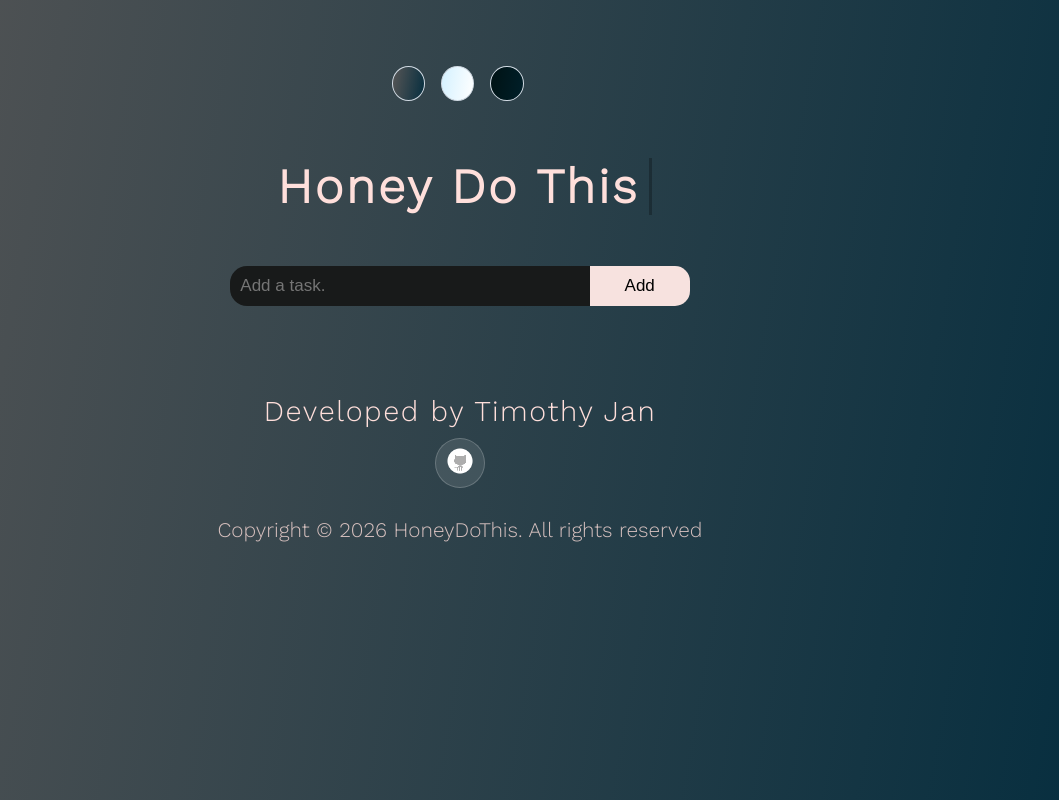
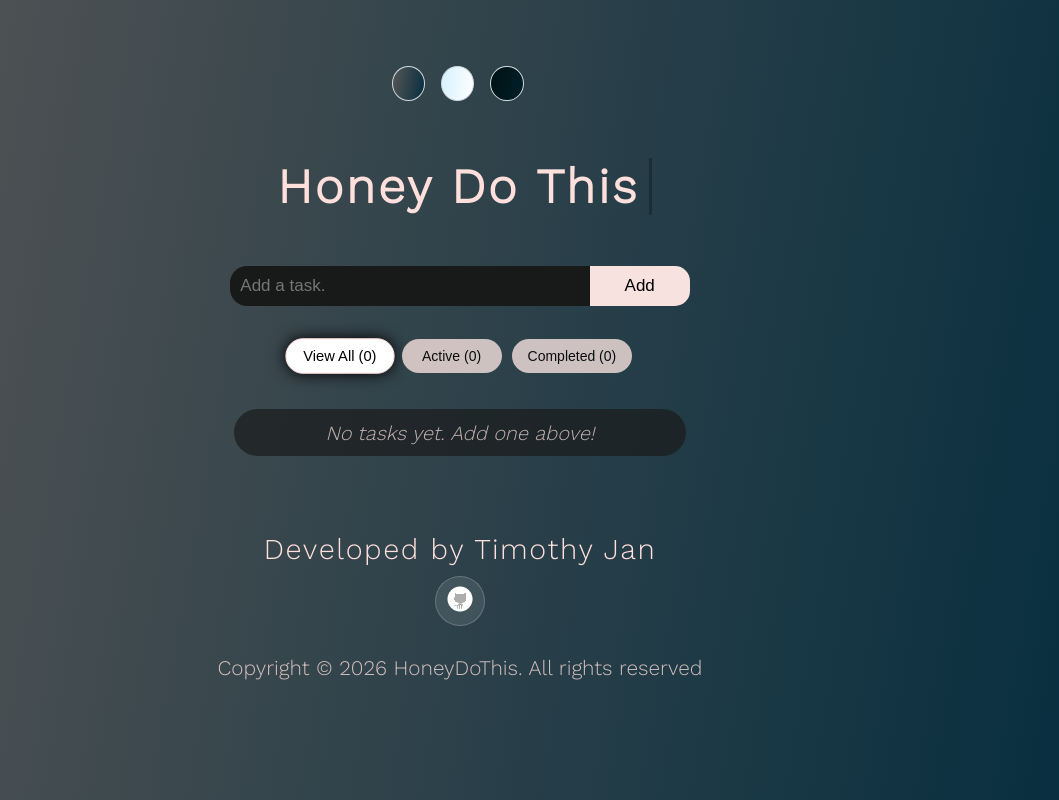
Before and after one commit to TimothyJan/HoneyDoThis-frontend, an Angular app: page / in a window 1280 px wide. Shown: the whole page, without its empty margins (180-1239 px from the left). Built offline with nearby package versions, Linux system fonts and the light colour scheme.

Commit message:
Added Filter

```diff
--- a/src/app/models/task.model.ts
+++ b/src/app/models/task.model.ts
@@ -1,5 +1,8 @@
-interface Task {
+export interface Task {
+  id: number;
   text: string;
   completed: boolean;
   isFalling?: boolean;
 }
+
+export type FilterType = 'all' | 'active' | 'completed';
--- a/src/app/task-list/task-list.html
+++ b/src/app/task-list/task-list.html
@@ -1,15 +1,15 @@
-<!-- Add Todo Form -->
+<!-- Add task Form -->
 <div id="form">
-    <form (ngSubmit)="addToDo($event)">
+    <form (ngSubmit)="addTask($event)">
         <input
-            class="todo-input"
+            class="task-input"
             type="text"
             placeholder="Add a task."
-            [(ngModel)]="newTodoText"
+            [(ngModel)]="newTaskText"
             name="todoInput"
             [ngClass]="currentTheme + '-input'">
         <button
-            class="todo-btn"
+            class="task-btn"
             type="submit"
             [ngClass]="currentTheme + '-button'">
             Add
@@ -17,26 +17,74 @@
     </form>
 </div>
 
-<!-- Todo List -->
+<!-- Filter Buttons -->
+<div class="filter-container">
+    <button
+        class="filter-btn"
+        [ngClass]="[
+            currentTheme + '-button',
+            currentFilter === 'all' ? 'active-filter' : ''
+        ]"
+        (click)="setFilter('all')">
+        View All ({{ tasks.length }})
+    </button>
+    <button
+        class="filter-btn"
+        [ngClass]="[
+            currentTheme + '-button',
+            currentFilter === 'active' ? 'active-filter' : ''
+        ]"
+        (click)="setFilter('active')">
+        Active ({{ getActiveCount() }})
+    </button>
+    <button
+        class="filter-btn"
+        [ngClass]="[
+            currentTheme + '-button',
+            currentFilter === 'completed' ? 'active-filter' : ''
+        ]"
+        (click)="setFilter('completed')">
+        Completed ({{ getCompletedCount() }})
+    </button>
+</div>
+
+<!-- Task List -->
 <div id="myUnOrdList">
-    <ul class="todo-list">
-        <li *ngFor="let todo of todos; let i = index"
-            class="todo"
-            [ngClass]="[currentTheme + '-todo', todo.completed ? 'completed' : '']"
-            [class.fall]="todo.isFalling">
-            <span class="todo-item">{{ todo.text }}</span>
+    <ul class="task-list">
+        @for(task of filteredTasks; track task.id) {
+            <li class="task"
+                [ngClass]="[currentTheme + '-task', task.completed ? 'completed' : '']"
+                [class.fall]="task.isFalling">
+                <span class="task-item">{{ task.text }}</span>
                 <button
                     class="check-btn"
                     [ngClass]="currentTheme + '-button'"
-                (click)="toggleComplete(i)">
+                    (click)="toggleComplete(task.id)">
                     <i class="fas fa-check"></i>
                 </button>
                 <button
                     class="delete-btn"
                     [ngClass]="currentTheme + '-button'"
-                (click)="deleteTodo(i)">
+                    (click)="deleteTask(task.id)">
                     <i class="fas fa-trash"></i>
                 </button>
             </li>
+        }
+
+        <!-- Empty state message -->
+        @if (filteredTasks.length === 0) {
+            <li class="task empty-state"
+                [ngClass]="currentTheme + '-task'">
+                <span class="task-item">
+                    @if (currentFilter === 'all') {
+                        No tasks yet. Add one above!
+                    } @else if (currentFilter === 'active') {
+                        No active tasks. Great job!
+                    } @else {
+                        No completed tasks yet.
+                    }
+                </span>
+            </li>
+        }
     </ul>
 </div>
--- a/src/app/task-list/task-list.ts
+++ b/src/app/task-list/task-list.ts
@@ -1,12 +1,14 @@
 import { Component, OnDestroy, OnInit } from '@angular/core';
 import { Subscription } from 'rxjs';
 import { ThemeType } from '../models/themeType.model';
+import { Task, FilterType } from '../models/task.model';
 import { ThemeService } from '../services/theme-service';
 import { CommonModule } from '@angular/common';
 import { FormsModule } from '@angular/forms';
 
 @Component({
   selector: 'app-task-list',
+  standalone: true,
   imports: [
     CommonModule,
     FormsModule
@@ -15,13 +17,14 @@ import { FormsModule } from '@angular/forms';
   styleUrl: './task-list.css',
 })
 export class TaskList implements OnInit, OnDestroy {
-  newTodoText: string = '';
-  todos: Task[] = [];
+  newTaskText: string = '';
+  tasks: Task[] = [];
+  filteredTasks: Task[] = [];
   currentTheme: ThemeType = 'standard';
-  currentDateTime: string = '';
+  currentFilter: FilterType = 'all';
 
   private themeSubscription: Subscription;
-  private dateTimeInterval: any;
+  private nextId: number = 0;
 
   constructor(private themeService: ThemeService) {
     // Subscribe to theme changes
@@ -31,72 +34,113 @@ export class TaskList implements OnInit, OnDestroy {
   }
 
   ngOnInit(): void {
-    this.loadTodos();
-    this.updateDateTime();
-    // Update date time every second
-    this.dateTimeInterval = setInterval(() => this.updateDateTime(), 1000);
+    this.loadTasks();
+    this.updateFilteredTasks();
   }
 
   ngOnDestroy(): void {
-    // Clean up subscriptions and intervals
+    // Clean up subscriptions
     if (this.themeSubscription) {
       this.themeSubscription.unsubscribe();
     }
-    if (this.dateTimeInterval) {
-      clearInterval(this.dateTimeInterval);
-    }
   }
 
-  // Update date time display
-  updateDateTime(): void {
-    this.currentDateTime = new Date().toLocaleString();
-  }
-
-  // Add new todo
-  addToDo(event: Event): void {
+  // Add new task
+  addTask(event: Event): void {
     event.preventDefault();
 
-    const todoText = this.newTodoText.trim();
-    if (todoText === '') {
+    const taskText = this.newTaskText.trim();
+    if (taskText === '') {
       alert('You must write something!');
       return;
     }
 
-    const todoObject: Task = { text: todoText, completed: false };
-    this.todos.push(todoObject);
-    this.saveTodosToLocalStorage();
+    const taskObject: Task = {
+      id: this.nextId++,
+      text: taskText,
+      completed: false
+    };
+    this.tasks.push(taskObject);
+    this.saveTasksToLocalStorage();
+    this.updateFilteredTasks();
 
-    this.newTodoText = '';
+    this.newTaskText = '';
   }
 
-  // Toggle todo completion
-  toggleComplete(index: number): void {
-    this.todos[index].completed = !this.todos[index].completed;
-    this.saveTodosToLocalStorage();
+  // Toggle task completion
+  toggleComplete(taskId: number): void {
+    const task = this.tasks.find(t => t.id === taskId);
+    if (task) {
+      task.completed = !task.completed;
+      this.saveTasksToLocalStorage();
+      this.updateFilteredTasks();
+    }
   }
 
-  // Delete todo with animation
-  deleteTodo(index: number): void {
-    // Add falling animation class
-    this.todos[index].isFalling = true;
+  // Delete task with animation
+  deleteTask(taskId: number): void {
+    const index = this.tasks.findIndex(t => t.id === taskId);
+    if (index !== -1) {
+      // Add falling animation class
+      this.tasks[index].isFalling = true;
 
-    // Remove after animation
-    setTimeout(() => {
-      this.todos.splice(index, 1);
-      this.saveTodosToLocalStorage();
-    }, 500);
+      // Remove after animation
+      setTimeout(() => {
+        this.tasks.splice(index, 1);
+        this.saveTasksToLocalStorage();
+        this.updateFilteredTasks();
+      }, 500);
+    }
   }
 
-  // Save todos to localStorage
-  saveTodosToLocalStorage(): void {
-    localStorage.setItem('todos', JSON.stringify(this.todos));
+  // Change filter
+  setFilter(filter: FilterType): void {
+    this.currentFilter = filter;
+    this.updateFilteredTasks();
   }
 
-  // Load todos from localStorage
-  loadTodos(): void {
-    const savedTodos = localStorage.getItem('todos');
-    if (savedTodos) {
-      this.todos = JSON.parse(savedTodos);
+  // Update filtered tasks based on current filter
+  private updateFilteredTasks(): void {
+    switch (this.currentFilter) {
+      case 'active':
+        this.filteredTasks = this.tasks.filter(task => !task.completed);
+        break;
+      case 'completed':
+        this.filteredTasks = this.tasks.filter(task => task.completed);
+        break;
+      default:
+        this.filteredTasks = [...this.tasks];
+    }
+  }
+
+  // Get count of active tasks
+  getActiveCount(): number {
+    return this.tasks.filter(task => !task.completed).length;
+  }
+
+  // Get count of completed tasks
+  getCompletedCount(): number {
+    return this.tasks.filter(task => task.completed).length;
+  }
+
+  // Save tasks to localStorage
+  private saveTasksToLocalStorage(): void {
+    localStorage.setItem('tasks', JSON.stringify(this.tasks));
+    // Update nextId to be one more than the max id
+    this.nextId = this.tasks.length > 0
+      ? Math.max(...this.tasks.map(t => t.id)) + 1
+      : 0;
+  }
+
+  // Load tasks from localStorage
+  private loadTasks(): void {
+    const savedTasks = localStorage.getItem('tasks');
+    if (savedTasks) {
+      this.tasks = JSON.parse(savedTasks);
+      this.nextId = this.tasks.length > 0
+        ? Math.max(...this.tasks.map(t => t.id)) + 1
+        : 0;
+      this.updateFilteredTasks();
     }
   }
 }
--- a/src/styles.css
+++ b/src/styles.css
@@ -42,9 +42,9 @@
     --button-hover-darker: #001f29;
 
     /* Todo Item Backgrounds */
-    --todo-bg-standard: rgb(26, 27, 27);
-    --todo-bg-light: #AEB1B4;
-    --todo-bg-darker: #01394c;
+    --task-bg-standard: rgb(26, 27, 27);
+    --task-bg-light: #AEB1B4;
+    --task-bg-darker: #01394c;
 
     /* Border Colors */
     --border-light: #d1dae3;
@@ -317,13 +317,13 @@ form button {
     width: 100%;
 }
 
-.todo-list {
+.task-list {
     min-width: 25%;
     list-style: none;
     width: 100%;
 }
 
-.todo {
+.task {
     margin: 1rem;
     font-size: 19px;
     display: flex;
@@ -335,19 +335,19 @@ form button {
 }
 
 /* Items themes */
-.standard-todo {
-    background-color: var(--todo-bg-standard);
+.standard-task {
+    background-color: var(--task-bg-standard);
 }
 
-.light-todo {
-    background-color: var(--todo-bg-light);
+.light-task {
+    background-color: var(--task-bg-light);
 }
 
-.darker-todo {
-    background-color: var(--todo-bg-darker);
+.darker-task {
+    background-color: var(--task-bg-darker);
 }
 
-.todo .todo-item {
+.task .task-item {
     padding: 7px;
     font-size: 20px;
     flex: 1;
@@ -380,24 +380,92 @@ form button {
     opacity: 0;
 }
 
+/* Filter Container */
+.filter-container {
+    display: flex;
+    justify-content: center;
+    gap: 10px;
+    margin: 20px 0;
+    padding: 0 1rem;
+    flex-wrap: wrap;
+}
+
+/* Filter Buttons */
+.filter-btn {
+    padding: 8px 16px;
+    font-size: 14px;
+    border-radius: 20px;
+    min-width: 100px;
+    transition: all 0.3s ease;
+    opacity: 0.8;
+}
+
+.filter-btn:hover {
+    opacity: 1;
+    transform: translateY(-2px);
+}
+
+/* Active filter state */
+.filter-btn.active-filter {
+    opacity: 1;
+    transform: scale(1.05);
+    box-shadow: 0 0 15px currentColor;
+}
+
+/* Theme-specific active filter styles */
+.filter-btn.standard-button.active-filter {
+    background-color: var(--button-hover-standard);
+    color: var(--button-text-standard);
+    border: 1px solid var(--text-standard);
+}
+
+.filter-btn.light-button.active-filter {
+    background-color: var(--button-hover-light);
+    color: var(--button-text-light);
+    border: 1px solid var(--text-light);
+}
+
+.filter-btn.darker-button.active-filter {
+    background-color: var(--button-hover-darker);
+    color: var(--button-text-darker);
+    border: 1px solid var(--text-darker);
+}
+
+/* Empty state styling */
+.task.empty-state {
+    justify-content: center;
+    opacity: 0.7;
+    cursor: default;
+}
+
+.task.empty-state .task-item {
+    text-align: center;
+    font-style: italic;
+}
+
+.task.empty-state:hover {
+    opacity: 0.7;
+    transform: none;
+}
+
+/* Responsive adjustments */
+@media only screen and (max-width: 500px) {
+    .filter-container {
+        flex-direction: column;
+        align-items: center;
+    }
+
+    .filter-btn {
+        width: 80%;
+        max-width: 200px;
+    }
+}
+
 /* ===== FOOTER STYLES ===== */
 #footer {
     position: relative;
     width: 100%;
     transition: all 0.3s linear;
-}
-
-/* Theme-specific background adjustments */
-#footer.standard {
-    /* Standard theme already has gradient from body, so minimal changes */
-}
-
-#footer.light {
-    /* Light theme adjustments if needed */
-}
-
-#footer.darker {
-    /* Darker theme adjustments if needed */
 }
 
 #footer .footer {
```
Also changed, not shown: 7 other files (tests, documents, lock files or other folders). Lines whose indentation alone changed are shown as unchanged.
